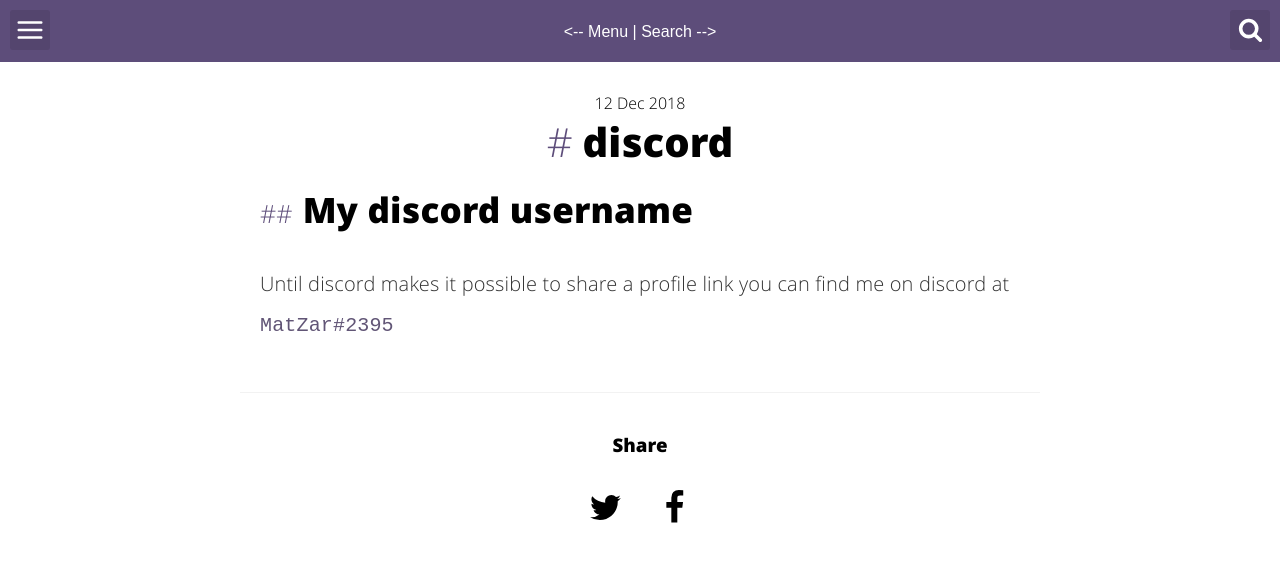
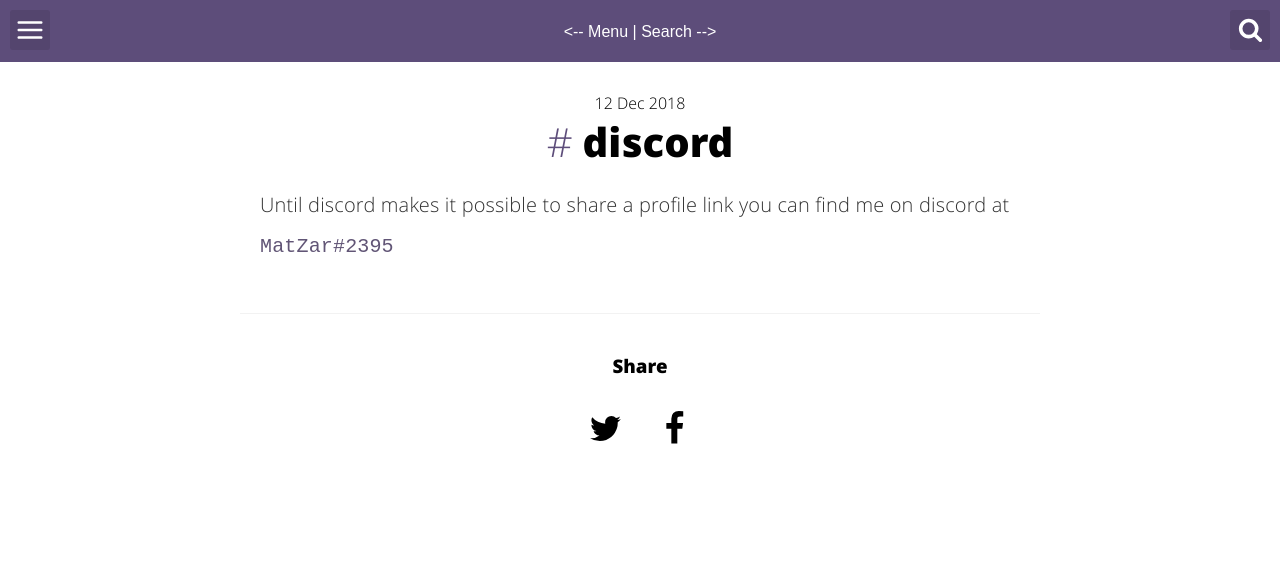
Before and after one commit to matzar/matzar.github.io, a Jekyll site: the page built from _posts/2018-12-12-discord.md, in a window 1280 px wide. Shown: the top 562 px of the page. Built offline with Jekyll 4.4.1, drawn with Linux system fonts in a browser that asks for light colours.

Commit message:
remove: discord header

```diff
--- a/_posts/2018-12-12-discord.md
+++ b/_posts/2018-12-12-discord.md
@@ -8,7 +8,5 @@
 categories:
 ---
 
-## My discord username
-
 Until discord makes it possible to share a profile link you can find me on discord at
 `MatZar#2395`
```
